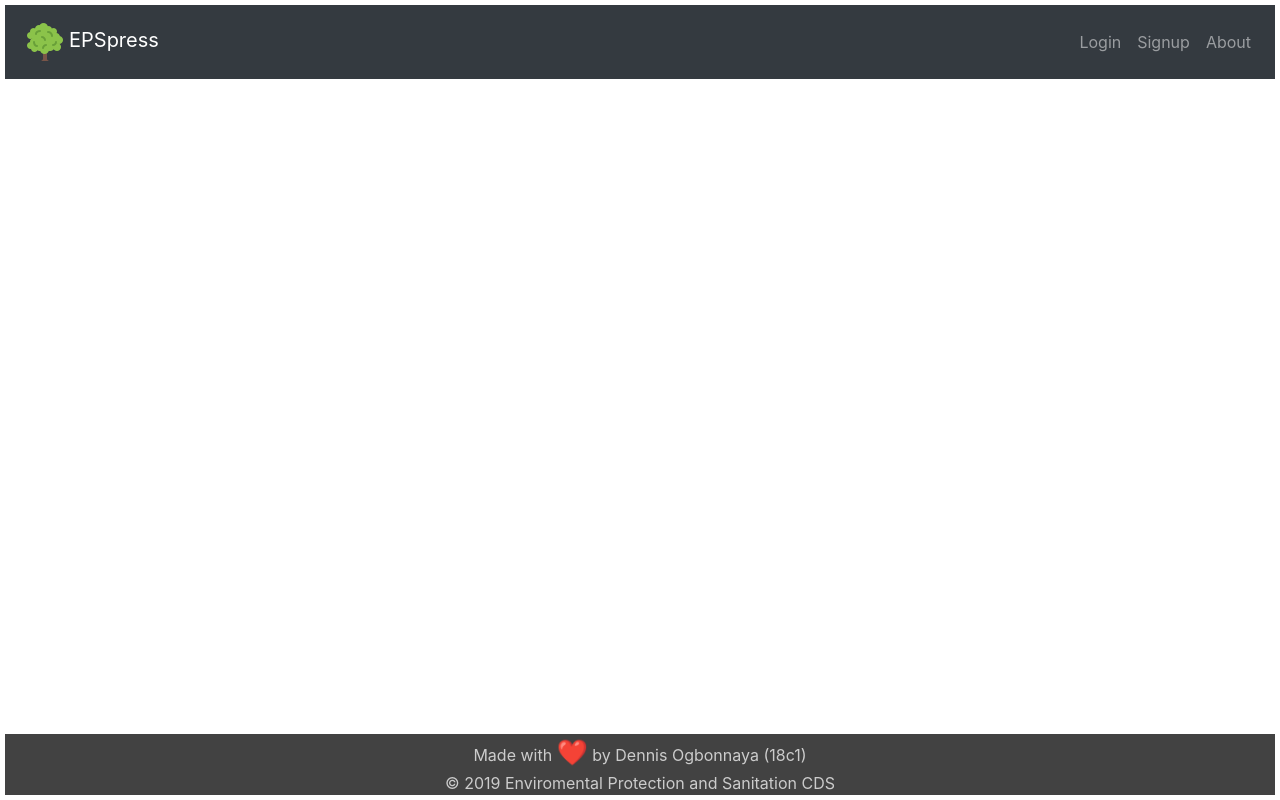
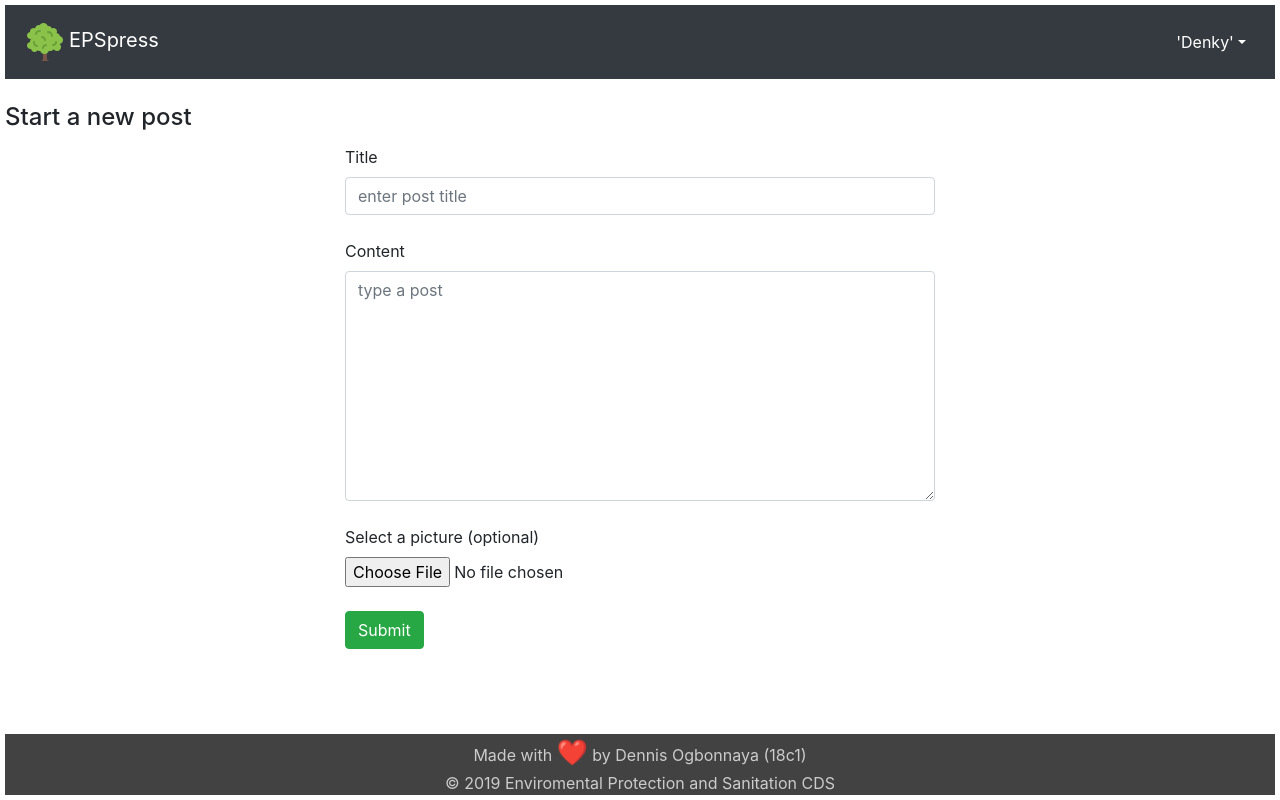
Before and after one commit to DenkyOgbonnaya/eps-press, a React (Create React App) app in the folder client/: page /new in a window 1280 px wide. Built offline with nearby package versions, Linux system fonts and the light colour scheme.

Commit message:
added new post form

```diff
--- a/client/src/components/includes/navBar.js
+++ b/client/src/components/includes/navBar.js
@@ -1,5 +1,5 @@
 import React, {useState} from 'react';
-import {Link as RRNavlink} from 'react-router-dom';
+import {Link as RRNavlink, withRouter} from 'react-router-dom';
 import {
   Collapse,
   Navbar,
@@ -14,7 +14,7 @@ import {
   DropdownMenu,
   DropdownItem } from 'reactstrap';
 
-const NavBar = () => {
+const NavBar = props => {
   const[isOpen, setIsOpen] = useState(false);
   const[dropdownOpen, setDropDownOpen] = useState(false);
 
@@ -26,16 +26,17 @@ const NavBar = () => {
         <Collapse isOpen={isOpen} navbar>
           <Nav className="ml-auto" navbar>
               <NavItem>
-              { false ?
-              <Dropdown nav isOpen={dropdownOpen} toggle={() => setDropDownOpen(!dropdownOpen)} > Welcome {" "}
-            <DropdownToggle caret color='light' >
+              { true ?
+              <Dropdown nav isOpen={dropdownOpen} toggle={() => setDropDownOpen(!dropdownOpen)} >
+            <DropdownToggle caret color='dark' >
               'Denky'
             </DropdownToggle>
             <DropdownMenu>
               <DropdownItem header> Dashboard  </DropdownItem>
-              <DropdownItem > Post </DropdownItem>
+              <DropdownItem onClick = {()=> props.history.push('/new')} >New Post </DropdownItem>
               <DropdownItem >All Post</DropdownItem>
               <DropdownItem >Profile</DropdownItem>
+              <DropdownItem >About</DropdownItem>
               <DropdownItem divider />
               <DropdownItem  > Logout </DropdownItem>
             </DropdownMenu>
@@ -63,4 +64,4 @@ const NavBar = () => {
   );
 }
 
-export default NavBar;
+export default withRouter(NavBar);
--- /dev/null
+++ b/client/src/components/post/newPost.js
@@ -0,0 +1,24 @@
+import React from 'react';
+import {Form,Label, Input, Button} from 'reactstrap';
+import './style.css'
+
+const NewPost = () => {
+    return (
+        <div>
+            <h4>Start a new post </h4>
+            <div className='postForm' >
+                <Form className='form'>
+                    <Label for='title'> Title </Label>
+                    <Input name='title' placeholder= 'enter post title' /> <br />
+                    <Label for='content'> Content </Label>
+                    <Input type='textarea' rows='9' name='content'  placeholder= 'type a post' /> <br />
+                    <Label for='image'> Select a picture (optional) </Label>
+                    <Input type="file" />  <br />
+                    <Button color='success'> Submit </Button>
+                </Form>
+            </div>
+        </div>
+    )
+}
+
+export default NewPost;
--- /dev/null
+++ b/client/src/components/post/style.css
@@ -0,0 +1,14 @@
+.postForm {
+    display: table;
+    height: 90%;
+    margin:0 auto;
+}
+
+.form {
+    display: table-cell;
+    vertical-align: middle;
+   padding: 5px;
+}
+.form > textarea {
+    height: auto;
+}
--- a/client/src/components/routes/routes.js
+++ b/client/src/components/routes/routes.js
@@ -2,6 +2,8 @@ import React, {lazy, Suspense} from 'react';
 import {Route, Switch} from 'react-router-dom';
 import SignupForm from '../auth/signupForm';
 import LoginForm from '../auth/loginForm';
+import NewPost from '../post/newPost';
+
 
 const Home = lazy( () => import('../post/home'));
 const PageDetails = lazy( () => import('../post/postDetails'));
@@ -14,6 +16,7 @@ return(
             <Route exact path = '/post/:slug' component = {PageDetails} />
             <Route exact path = '/signup' component = {SignupForm} />
             <Route exact path = '/login' component = {LoginForm} />
+            <Route exact path = '/new' component = {NewPost} />
         </Switch>
     </Suspense>
 )
```
